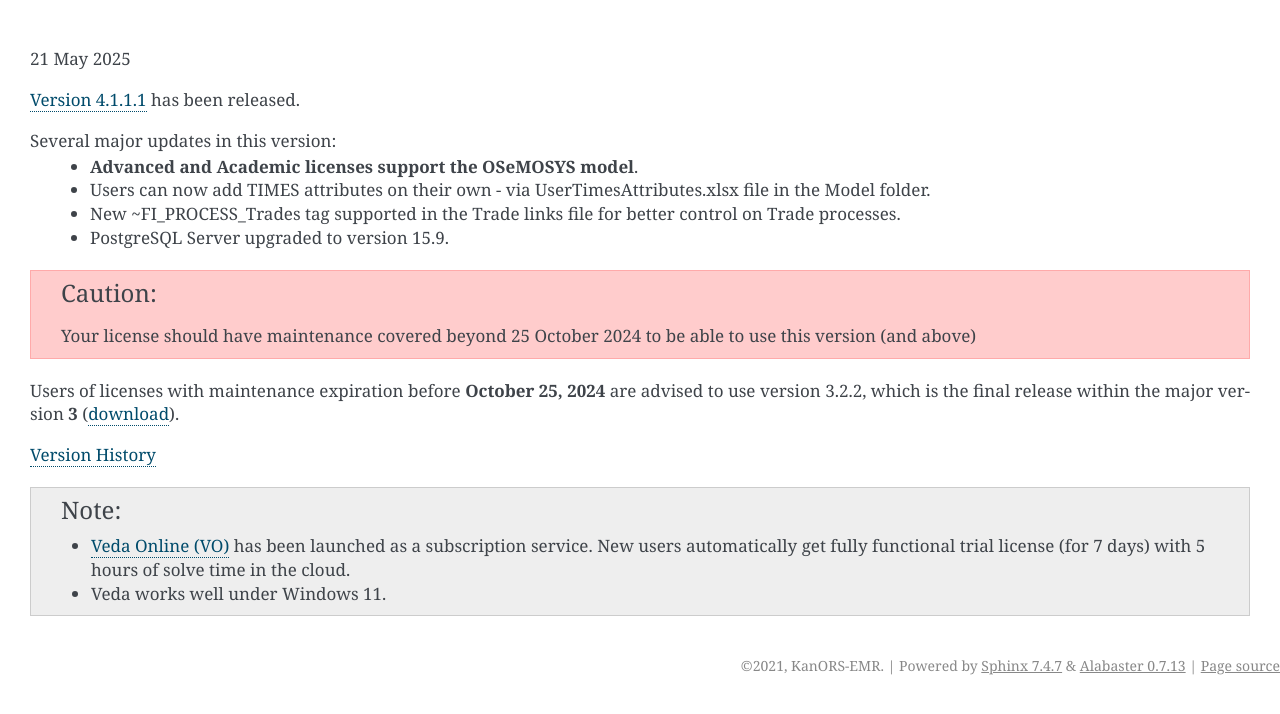
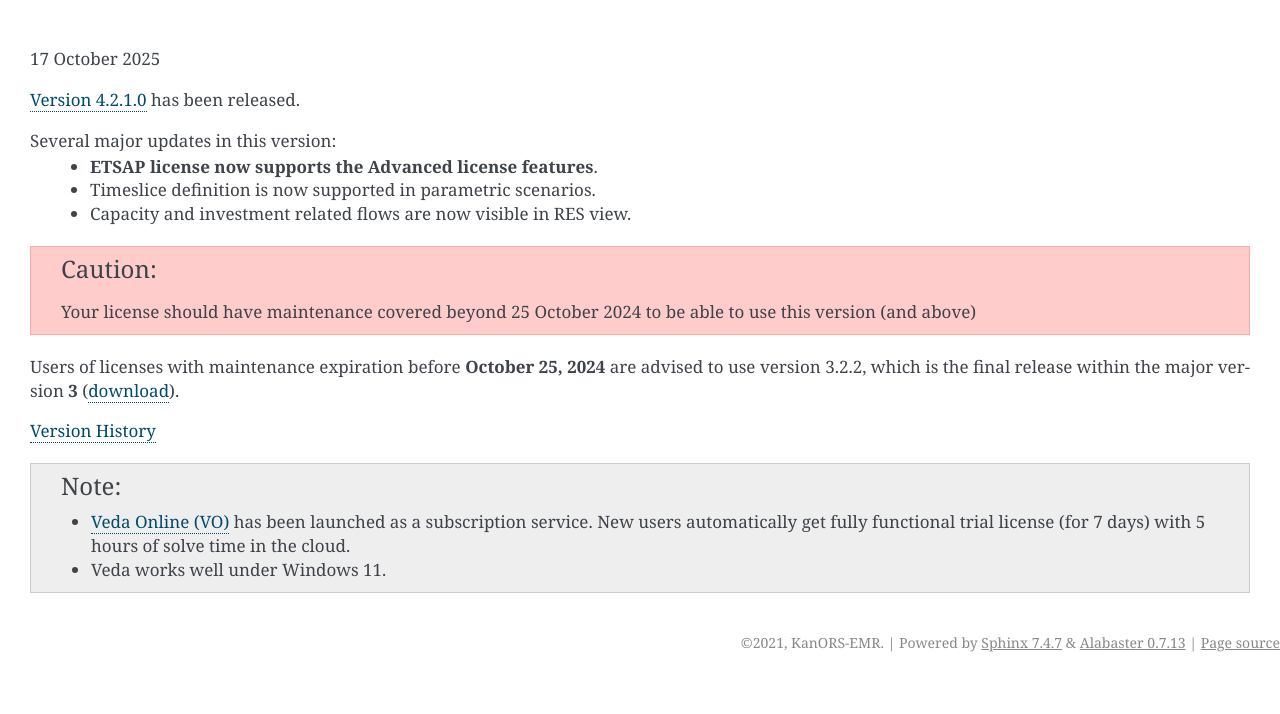
Before and after one commit to kanors-emr/Veda-start-page-news, a Sphinx documentation site: the page built from docs/source/index.rst, in a window 1280 px wide. Shown: the top 714 px of the page. Built offline with Sphinx 7.4.7, drawn with Linux system fonts in a browser that asks for light colours.

Commit message:
Update index.rst

```diff
--- a/docs/source/index.rst
+++ b/docs/source/index.rst
@@ -5,15 +5,14 @@
 
 .. .. topic::
 
-21 May 2025
+17 October 2025
 
-`Version 4.1.1.1 <https://github.com/kanors-emr/Veda2.0-Installation/releases/tag/v4.1.1.1>`_ has been released.
+`Version 4.2.1.0 <https://github.com/kanors-emr/Veda2.0-Installation/releases/tag/v4.2.1.0>`_ has been released.
 
 Several major updates in this version:
-   * **Advanced and Academic licenses support the OSeMOSYS model**.
-   * Users can now add TIMES attributes on their own - via UserTimesAttributes.xlsx file in the Model folder.
-   * New ~FI_PROCESS_Trades tag supported in the Trade links file for better control on Trade processes.
-   * PostgreSQL Server upgraded to version 15.9.
+   * **ETSAP license now supports the Advanced license features**.
+   * Timeslice definition is now supported in parametric scenarios.
+   * Capacity and investment related flows are now visible in RES view.
 
 .. caution::
    Your license should have maintenance covered beyond 25 October 2024 to be able to use this version (and above)
```
